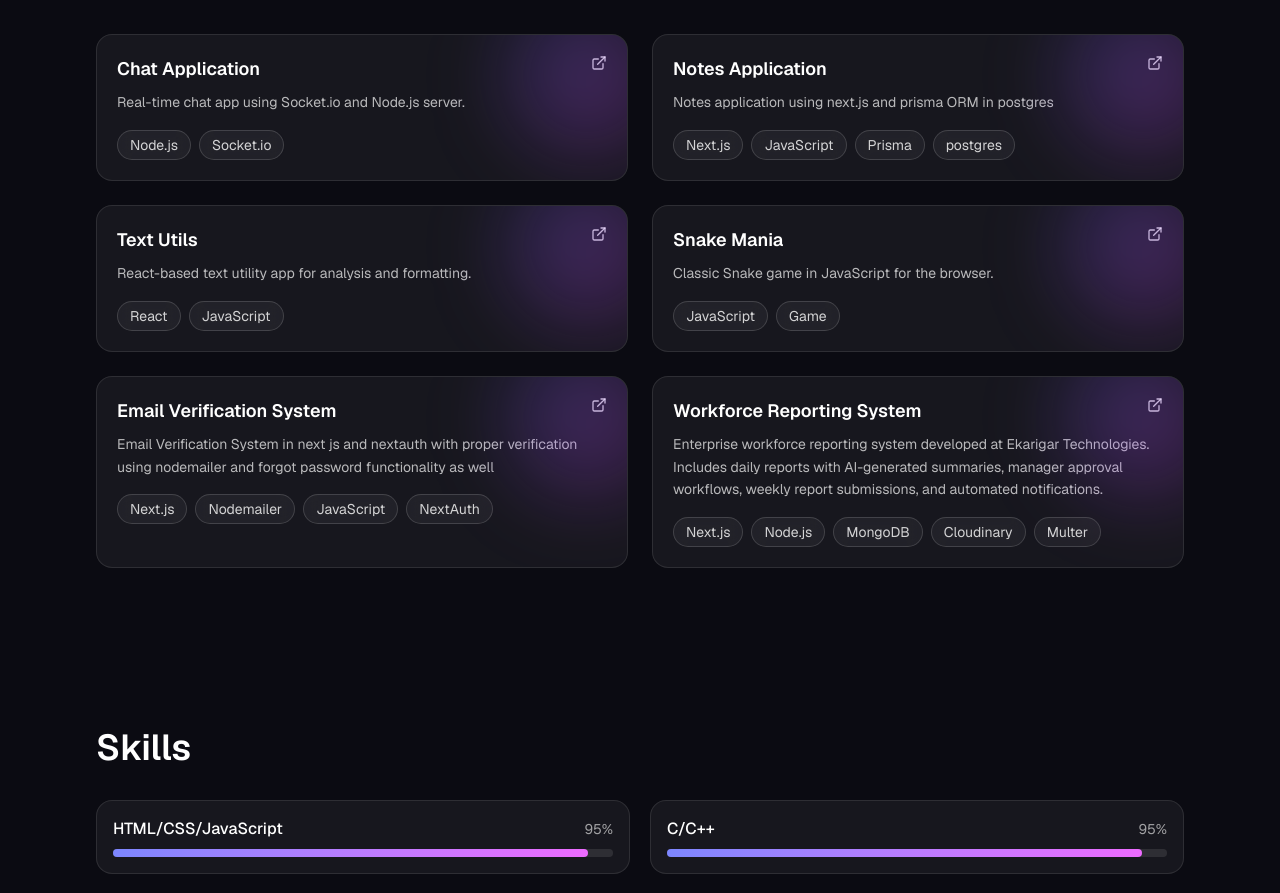
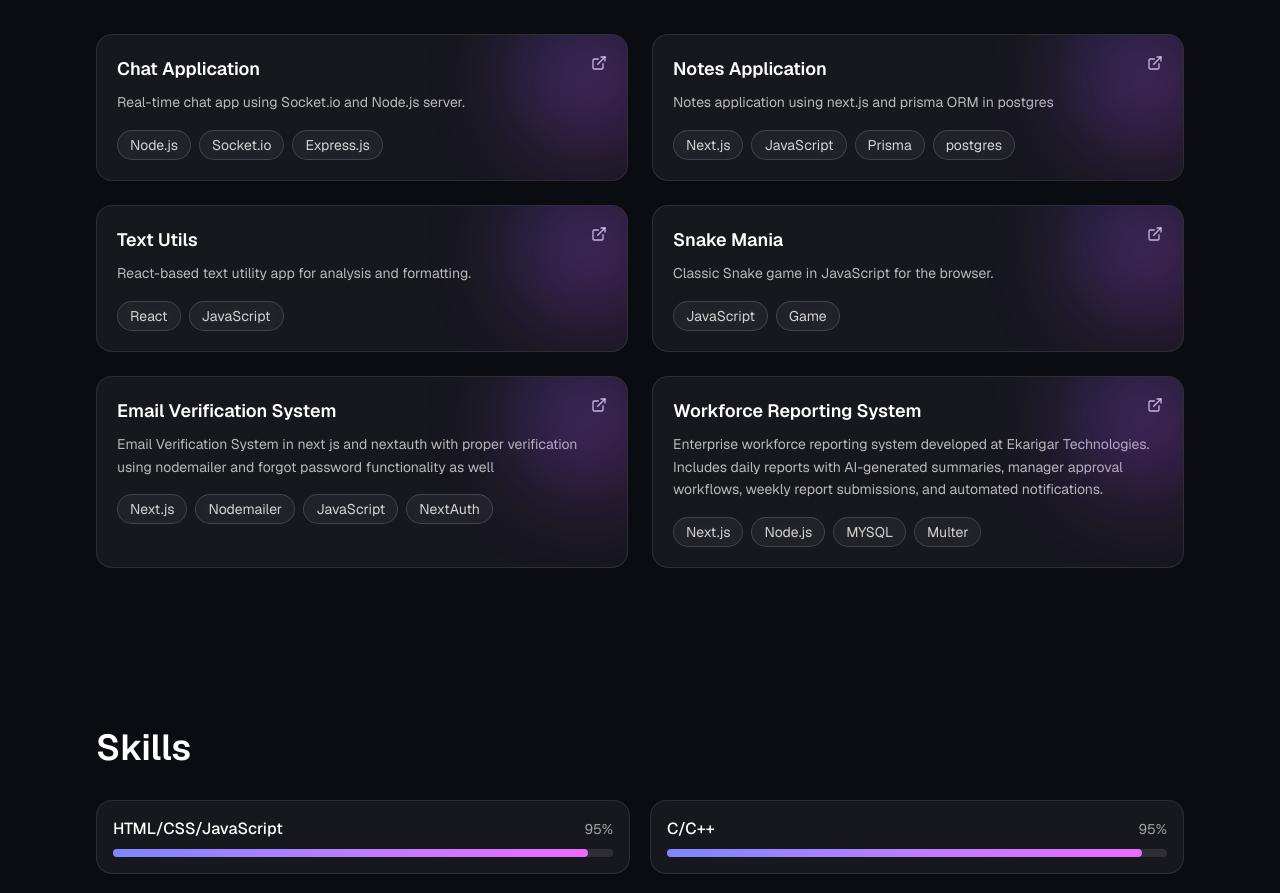
Before and after one commit to yashmevat/portfolio, a Next.js app: page / in a window 1280 px wide. Shown: the part 1609-2502 px from the top of the page. Built offline with nearby package versions, Linux system fonts and the light colour scheme.

Commit message:
latest commit

```diff
--- a/src/app/page.tsx
+++ b/src/app/page.tsx
@@ -417,7 +417,7 @@ const PROJECTS = [
   {
     title: "Chat Application",
     desc: "Real-time chat app using Socket.io and Node.js server.",
-    tags: ["Node.js", "Socket.io"],
+    tags: ["Node.js", "Socket.io","Express.js"],
     link: "https://chatapp-djtb.onrender.com/",
   },
   {
@@ -447,7 +447,7 @@ const PROJECTS = [
   {
     title: "Workforce Reporting System",
     desc: "Enterprise workforce reporting system developed at Ekarigar Technologies. Includes daily reports with AI-generated summaries, manager approval workflows, weekly report submissions, and automated notifications.",
-    tags: ["Next.js", "Node.js", "MongoDB", "Cloudinary", "Multer"],
+    tags: ["Next.js", "Node.js", "MYSQL", "Multer"],
     link: "https://diamondraja.com/vis",
   },
 ];
```
